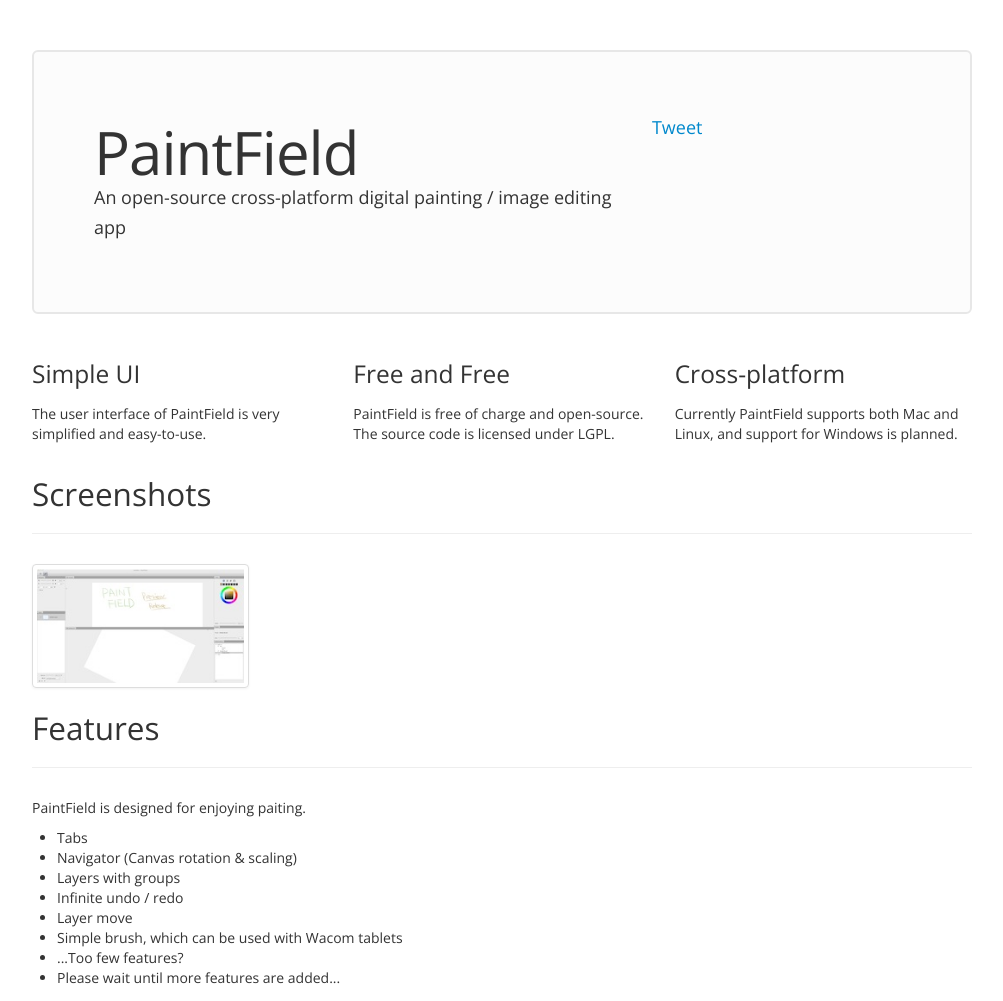
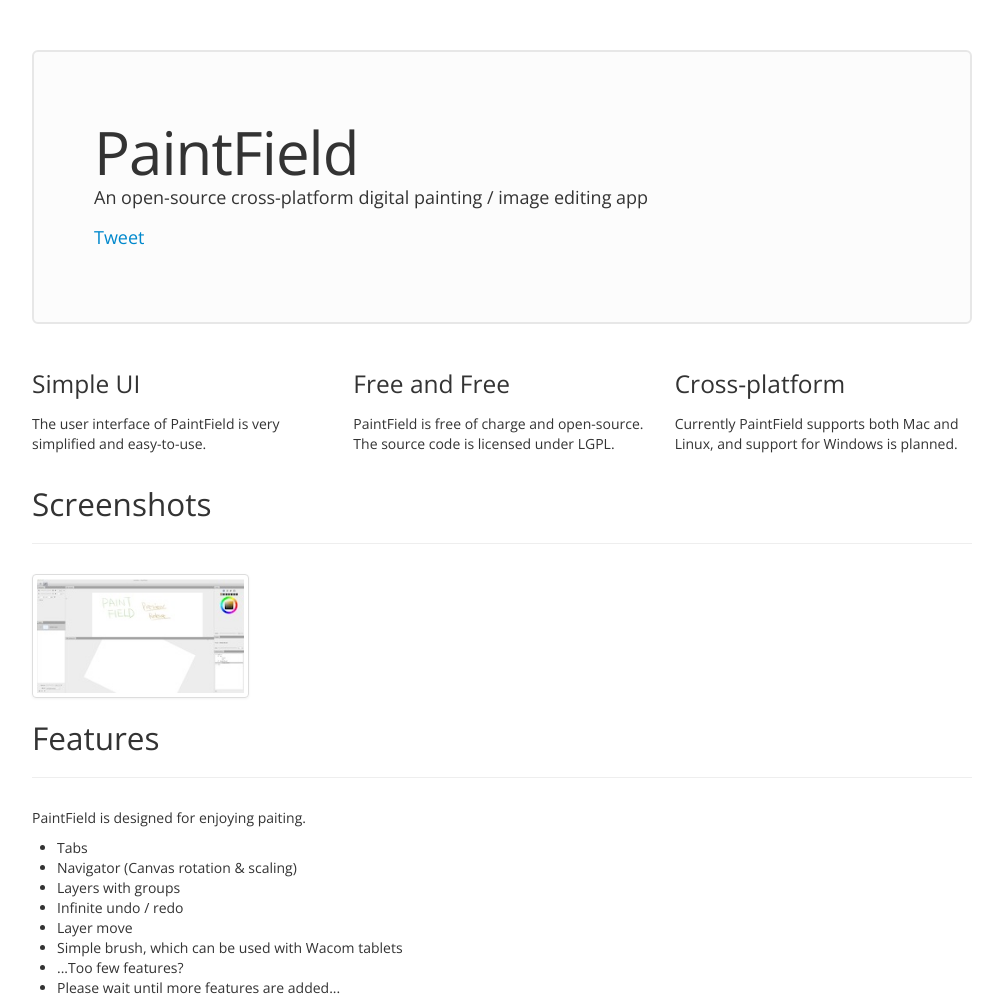
Before and after one commit to seanchas116/PaintField, a plain HTML site: page index.html in a window 1280 px wide. Shown: the top 1001 px of the page, without its empty margins (138-1141 px from the left). Drawn offline with nearby package versions, Linux system fonts and the light colour scheme.

Commit message:
buttons layout changed

```diff
--- a/index.html
+++ b/index.html
@@ -26,12 +26,8 @@
 
         <div class="row-fluid">
 
-          <div class="span8"</div>
           <h1>PaintField</h1>
             <p>An open-source cross-platform digital painting / image editing app</p>
-          </div>
-
-          <div class="span4">
 
           <ul class="unstyled">
             <li><div class="tweet"><a href="https://twitter.com/share" class="twitter-share-button">Tweet</a></div></li>
@@ -39,8 +35,6 @@
             <li><div class="g-plusone"></div></li>
 
           </ul>
-
-          </div>
 
         </div>
 
```
Lines whose indentation alone changed are shown as unchanged.
